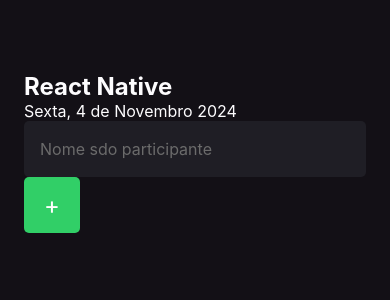
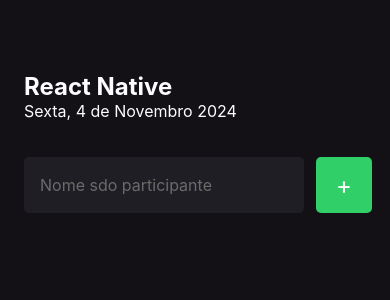
Before and after one commit to WGabrielM/fundamentals-react-native-rs, a React Native app: screen / in a window 390 px wide. Shown: the top 300 px of the page. Built offline with nearby package versions, Linux system fonts and the light colour scheme.

Commit message:
add style in the form field

```diff
--- a/src/screens/Home/index.tsx
+++ b/src/screens/Home/index.tsx
@@ -1,17 +1,23 @@
-import { StyleSheet, Text, TextInput, View, TouchableOpacity } from "react-native";
+import {
+  StyleSheet,
+  Text,
+  TextInput,
+  View,
+  TouchableOpacity,
+} from "react-native";
 import { styles } from "./styles";
 
 export function Home() {
-
   function handleParticipantAdd() {
     console.log("Deu bom ");
-
   }
 
   return (
     <View style={styles.container}>
       <Text style={styles.eventName}>React Native</Text>
       <Text style={styles.eventDate}>Sexta, 4 de Novembro 2024</Text>
+
+      <View style={styles.form}>
         <TextInput
           style={styles.input}
           placeholder="Nome sdo participante"
@@ -22,5 +28,6 @@
           <Text style={styles.buttonText}>+</Text>
         </TouchableOpacity>
       </View>
+    </View>
   );
 }
--- a/src/screens/Home/styles.ts
+++ b/src/screens/Home/styles.ts
@@ -17,10 +17,13 @@
     fontSize: 16,
   },
   input: {
+    flex: 1,
     fontSize: 16,
     color: '#FFF',
     borderRadius: 5,
     backgroundColor: '#1F1E25',
+
+    marginRight: 12,
 
     padding: 16,
     height: 56,
@@ -36,5 +39,13 @@
   buttonText: {
     color: '#FFF',
     fontSize: 24,
+  },
+  form: {
+    flexDirection: 'row',
+
+    marginTop: 36,
+    marginBottom: 42,
+
+    width: '100%',
   }
 });
```
Lines whose indentation alone changed are shown as unchanged.
